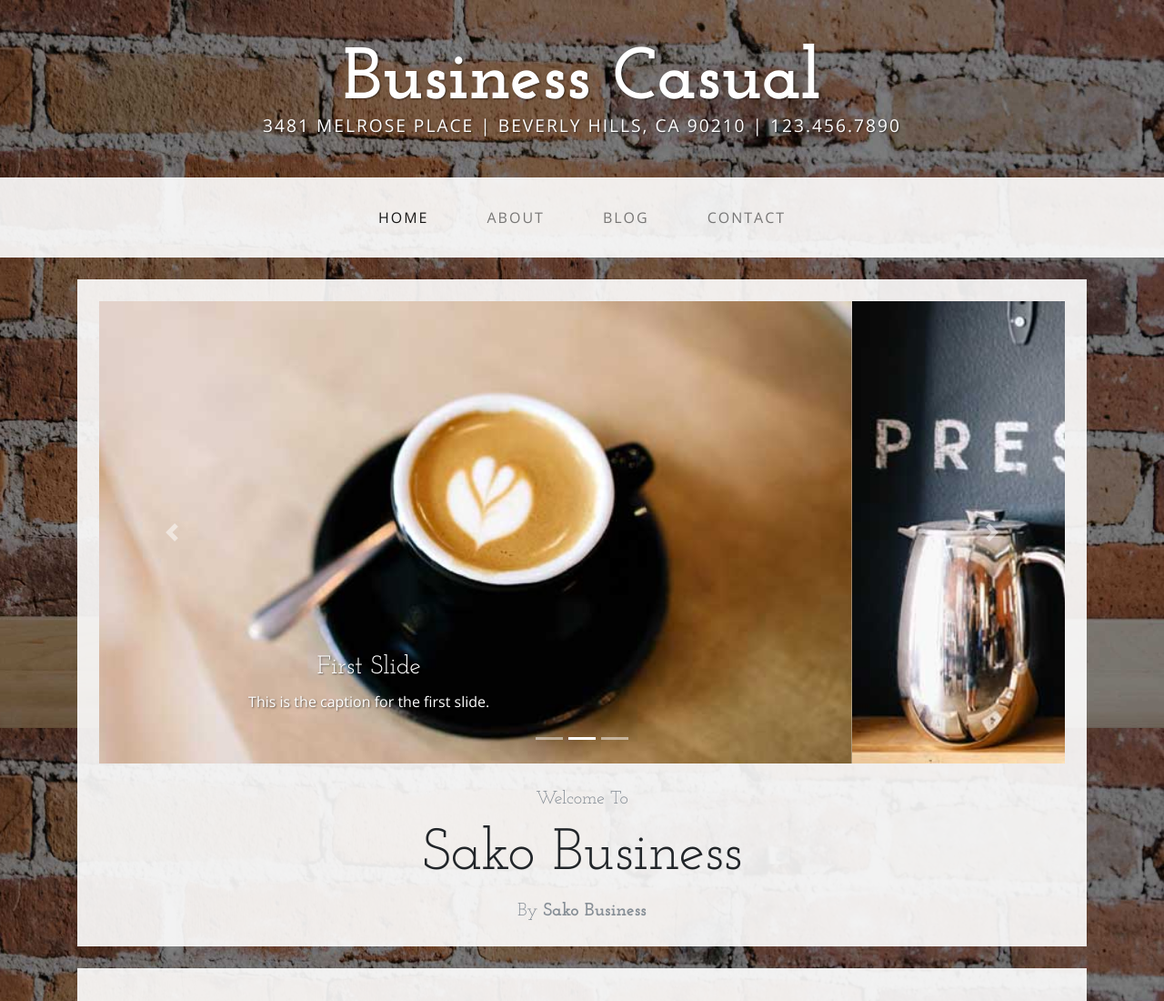
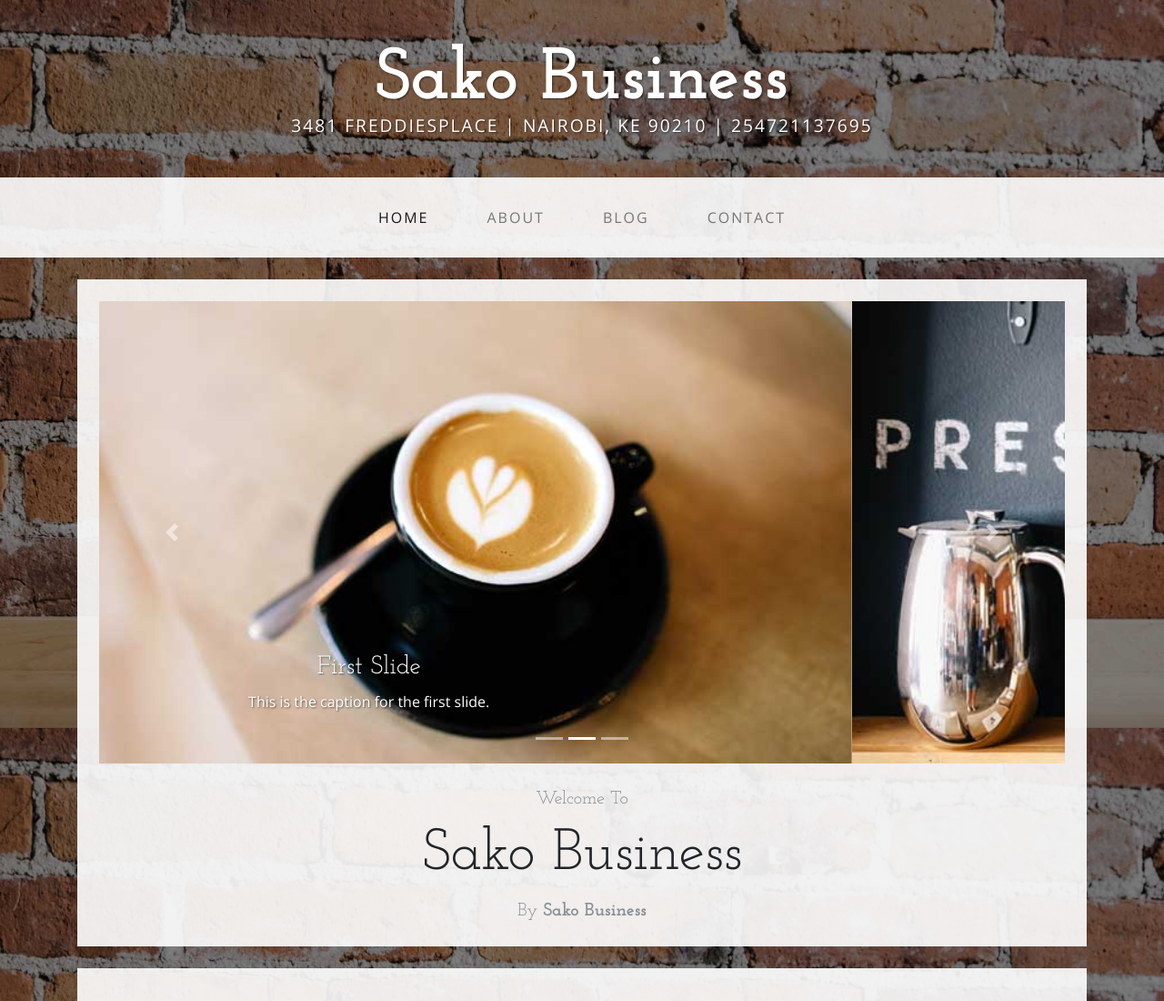
Before and after one commit to freddiesdba/Businesscleanweb, a website: page index.html in a window 1280 px wide. Shown: the top 1100 px of the page at 91% size. Drawn offline with nearby package versions, Linux system fonts and the light colour scheme.

Commit message:
Update index.html

```diff
--- a/index.html
+++ b/index.html
@@ -24,13 +24,13 @@
 
   <body>
 
-    <div class="tagline-upper text-center text-heading text-shadow text-white mt-5 d-none d-lg-block">Business Casual</div>
-    <div class="tagline-lower text-center text-expanded text-shadow text-uppercase text-white mb-5 d-none d-lg-block">3481 Melrose Place | Beverly Hills, CA 90210 | 123.456.7890</div>
+    <div class="tagline-upper text-center text-heading text-shadow text-white mt-5 d-none d-lg-block">Sako Business</div>
+    <div class="tagline-lower text-center text-expanded text-shadow text-uppercase text-white mb-5 d-none d-lg-block">3481 FreddiesPlace | Nairobi, KE 90210 | 254721137695</div>
 
     <!-- Navigation -->
     <nav class="navbar navbar-expand-lg navbar-light bg-faded py-lg-4">
       <div class="container">
-        <a class="navbar-brand text-uppercase text-expanded font-weight-bold d-lg-none" href="#">Start Bootstrap</a>
+        <a class="navbar-brand text-uppercase text-expanded font-weight-bold d-lg-none" href="#">Sako Business</a>
         <button class="navbar-toggler" type="button" data-toggle="collapse" data-target="#navbarResponsive" aria-controls="navbarResponsive" aria-expanded="false" aria-label="Toggle navigation">
           <span class="navbar-toggler-icon"></span>
         </button>
```
